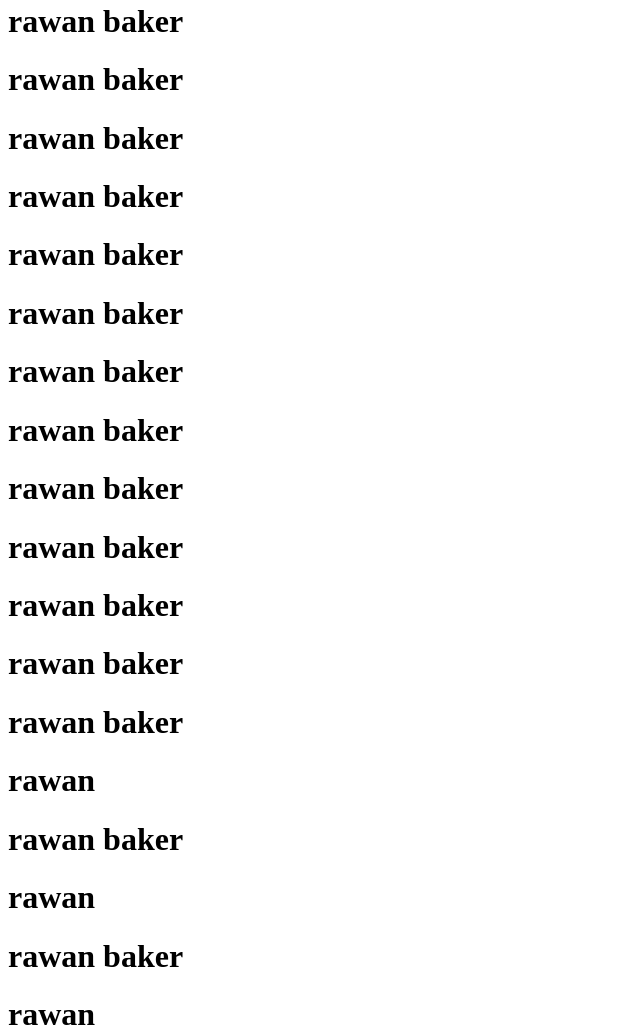
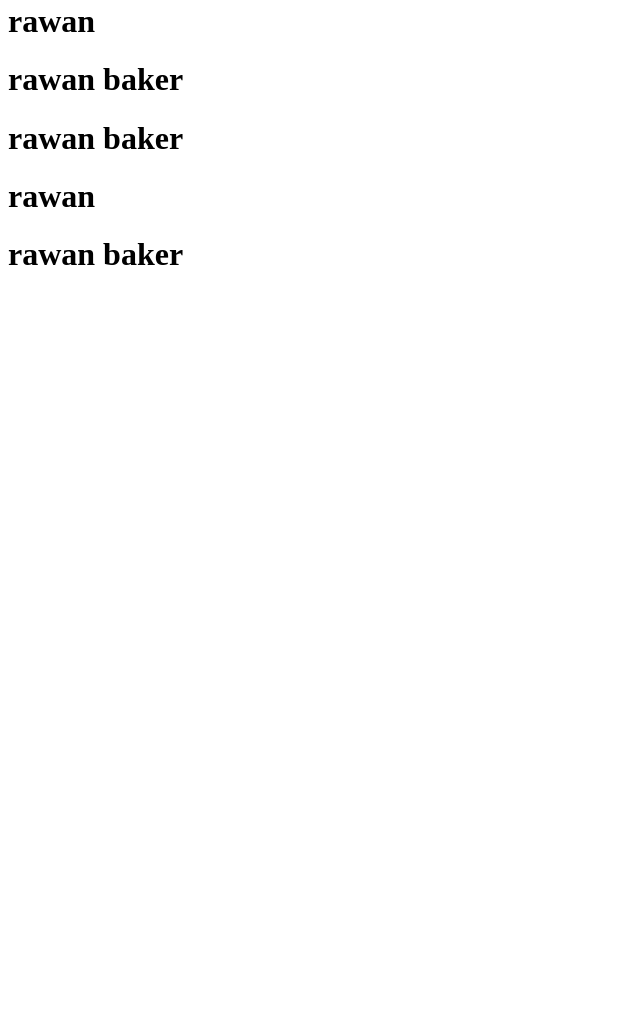
Before and after one commit to boodyshlby55/Github, a plain HTML site: page h.html in a window 1280 px wide. Shown: the part 311-1347 px from the top of the page, without its empty margins (0-640 px from the left). After the commit the page ends 800 px from the top, so only its background shows below. Drawn offline with Linux system fonts and the light colour scheme.

Commit message:
Revert "change"
This reverts commit 096c407300389db90da2cbbd8d607aef9b3403c6.

```diff
--- a/h.html
+++ b/h.html
@@ -11,24 +11,8 @@
     <h1>rawan</h1>
     <h1>rawan baker</h1>
     <h1>rawan baker</h1>
-    <h1>rawan baker</h1>
-    <h1>rawan baker</h1>
-    <h1>rawan baker</h1>
-    <h1>rawan baker</h1>
-    <h1>rawan baker</h1>
-    <h1>rawan baker</h1>
-    <h1>rawan baker</h1>
-    <h1>rawan baker</h1>
-    <h1>rawan baker</h1>
-    <h1>rawan baker</h1>
-    <h1>rawan baker</h1>
-    <h1>rawan baker</h1>
-    <h1>rawan baker</h1>
-     <h1>rawan</h1>
-    <h1>rawan baker</h1>
     <h1>rawan</h1>
     <h1>rawan baker</h1>
-     <h1>rawan</h1>
     <h1>rawan baker</h1>
     <h1>rawan</h1>
     <h1>rawan baker</h1>
```
